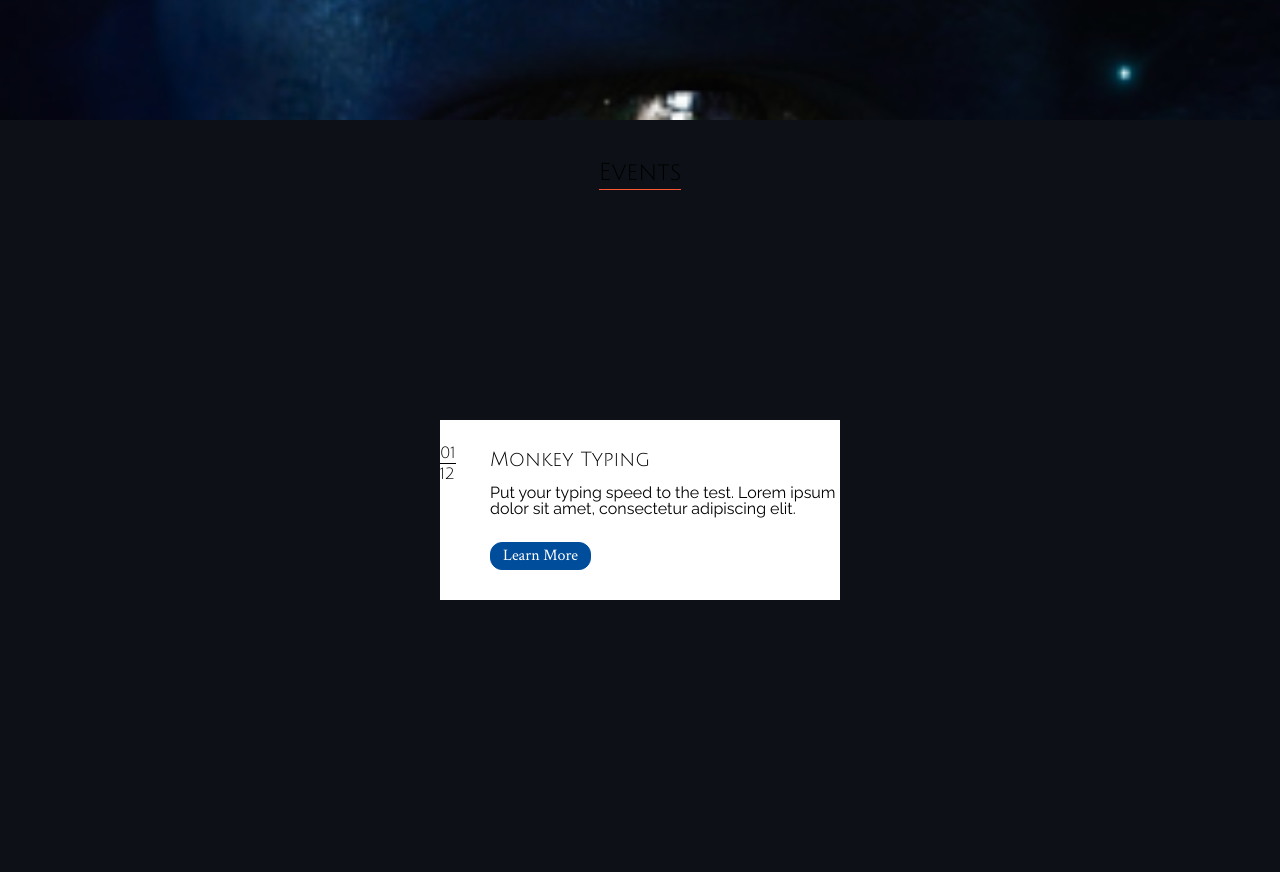
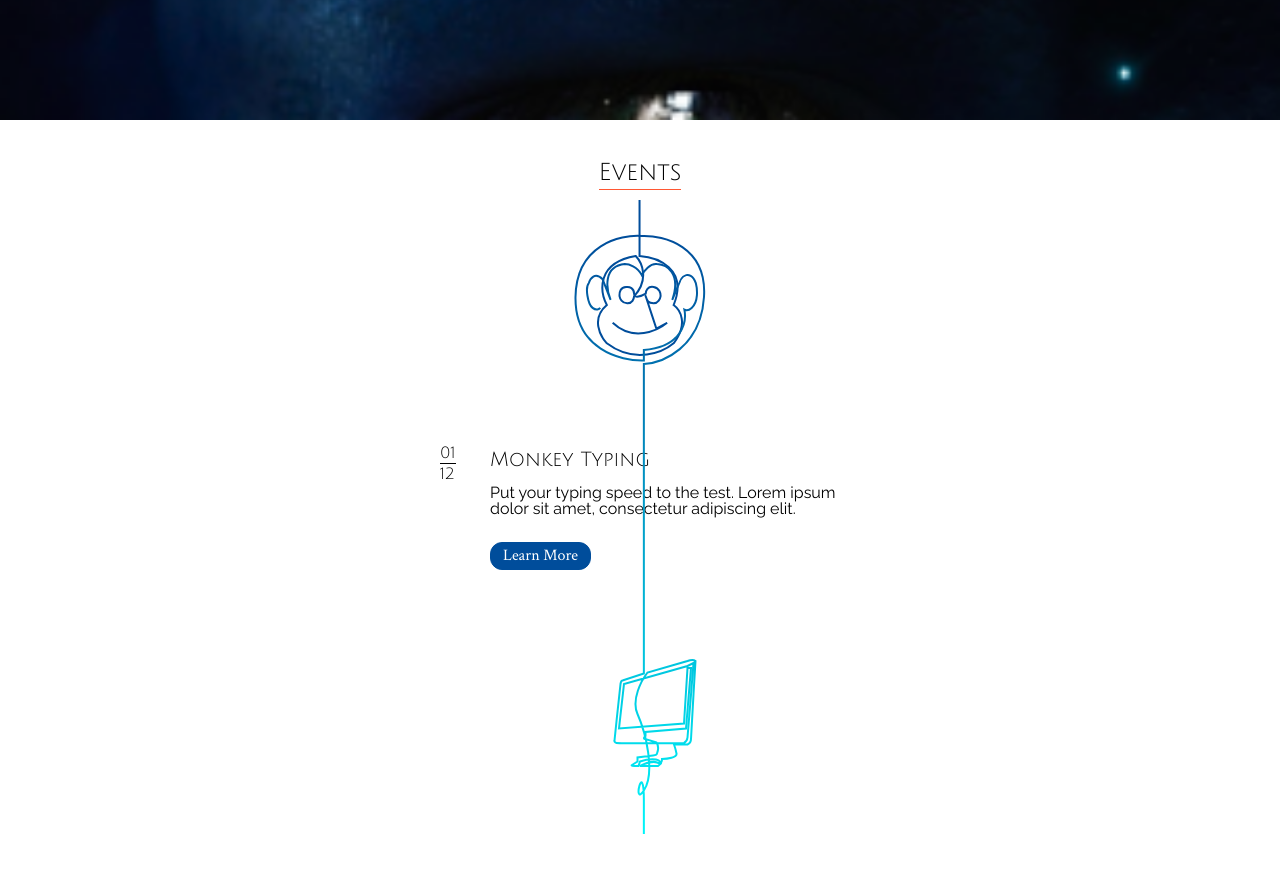
Before and after one commit to alwinjebastine/flair2k22, a React (Create React App) app: page / in a window 1280 px wide. Shown: the part 680-1552 px from the top of the page. Built offline with nearby package versions, Linux system fonts and the light colour scheme.

Commit message:
fix(home): update bg color

```diff
--- a/src/components/Events.tsx
+++ b/src/components/Events.tsx
@@ -13,7 +13,7 @@ const BgSvg = () => (
 
       svg {
         position: absolute;
-        z-index: -1;
+        z-index: 1;
       }
     `}
   >
@@ -67,7 +67,6 @@ const Card = () => {
       css={css`
         margin-top: 220px;
         position: relative;
-
         min-width: 250px;
         max-width: 400px;
         padding-left: 50px;
@@ -166,6 +165,7 @@ const Events = () => {
         flex-direction: column;
         align-items: center;
       `}
+      className="bg-white"
     >
       <h3
         css={css`
```
